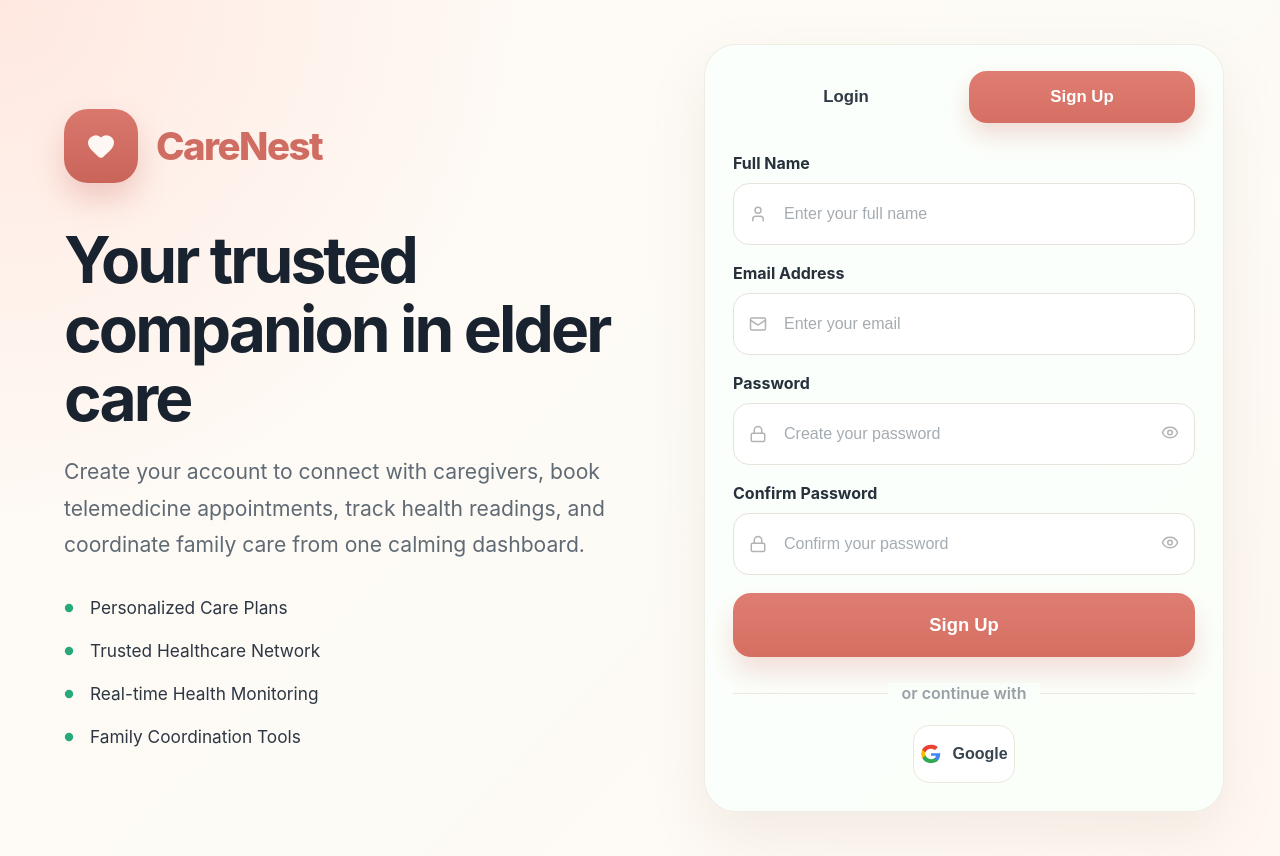
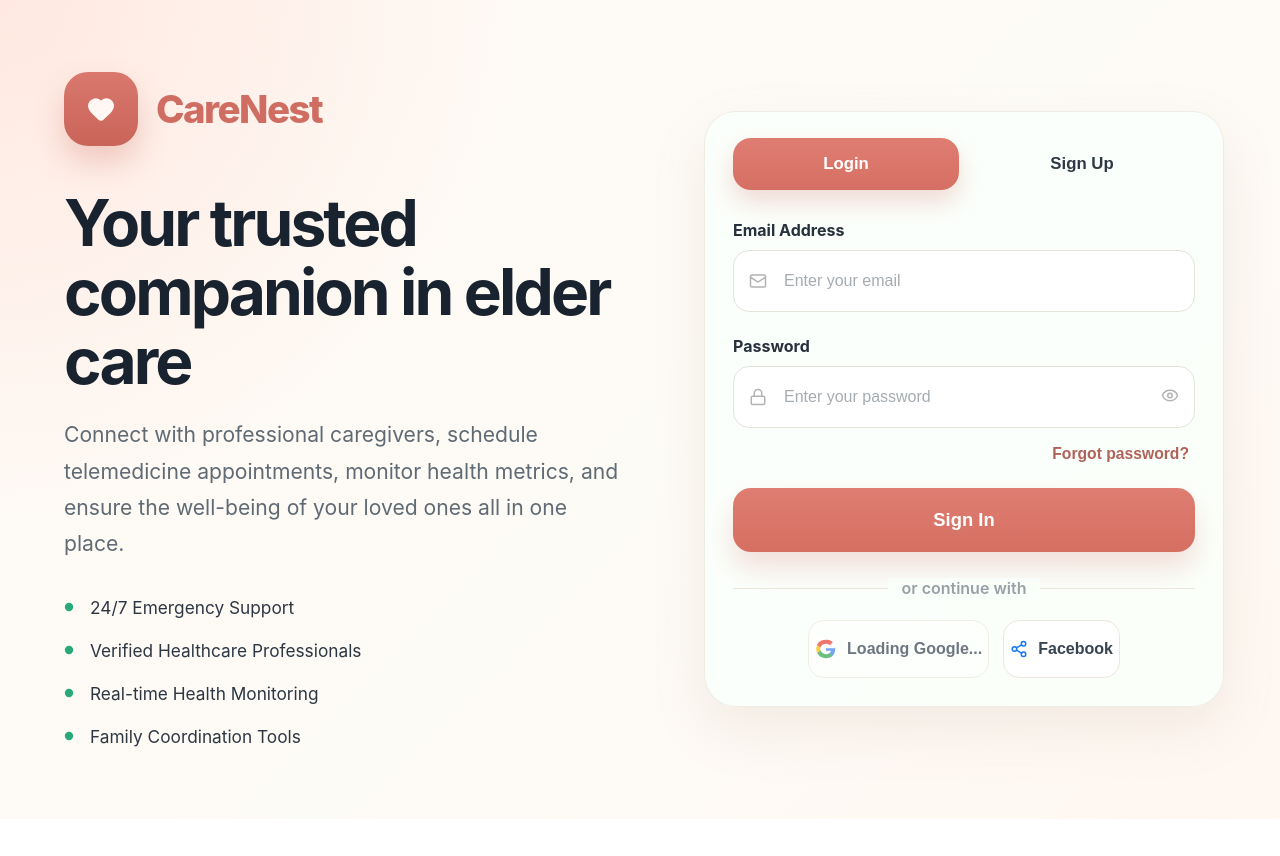
Before and after one commit to ayushsainidec24-spec/carenest-elderly-care-platform, a React (Create React App) app in the folder frontend/: page / in a window 1280 px wide. After the commit the page ends 819 px from the top, so only its background shows below. Built offline with nearby package versions, Linux system fonts and the light colour scheme.

Commit message:
Fix default landing page to login and improve Google sign-in readiness

```diff
--- a/frontend/src/App.js
+++ b/frontend/src/App.js
@@ -25,7 +25,7 @@ export default function App() {
           <Route
             path="/"
             element={
-              isAuthenticated ? <Navigate to="/dashboard" replace /> : <SignupRedesign />
+              isAuthenticated ? <Navigate to="/dashboard" replace /> : <LoginRedesign />
             }
           />
           <Route path="/login" element={<LoginRedesign />} />
--- a/frontend/src/components/LoginRedesign.js
+++ b/frontend/src/components/LoginRedesign.js
@@ -21,7 +21,7 @@ export function LoginRedesign() {
   const [showPassword, setShowPassword] = useState(false);
   const [loading, setLoading] = useState(false);
   const [error, setError] = useState("");
-  const { googleError, googleLoading, startGoogleSignIn } = useGoogleAuth(() => navigate("/dashboard"));
+  const { googleReady, googleError, googleLoading, startGoogleSignIn } = useGoogleAuth(() => navigate("/dashboard"));
 
   const handleSubmit = async (e) => {
     e.preventDefault();
@@ -146,7 +146,7 @@ export function LoginRedesign() {
               type="button"
               className="auth-social"
               onClick={startGoogleSignIn}
-              disabled={googleLoading}
+              disabled={!googleReady || googleLoading}
             >
               <span className="auth-social__mark auth-social__mark--google">
                 <svg width="22" height="22" viewBox="0 0 24 24" aria-hidden="true">
@@ -156,7 +156,7 @@ export function LoginRedesign() {
                   <path d="M12 6.18c1.62 0 3.08.56 4.23 1.66l3.17-3.17C17.47 2.66 14.97 2 12 2 7.72 2 3.98 4.05 2.2 7.38l3.67 2.82C6.73 8.1 9.15 6.18 12 6.18z" fill="#EA4335" />
                 </svg>
               </span>
-              <span>{googleLoading ? "Opening Google..." : "Google"}</span>
+              <span>{!googleReady ? "Loading Google..." : googleLoading ? "Opening Google..." : "Google"}</span>
             </button>
             <button type="button" className="auth-social">
               <Share2 size={18} className="auth-social__mark auth-social__mark--facebook" />
--- a/frontend/src/components/SignupRedesign.js
+++ b/frontend/src/components/SignupRedesign.js
@@ -24,7 +24,7 @@ export function SignupRedesign() {
   const [showConfirmPassword, setShowConfirmPassword] = useState(false);
   const [loading, setLoading] = useState(false);
   const [error, setError] = useState("");
-  const { googleError, googleLoading, startGoogleSignIn } = useGoogleAuth(() => navigate("/dashboard"));
+  const { googleReady, googleError, googleLoading, startGoogleSignIn } = useGoogleAuth(() => navigate("/dashboard"));
 
   const handleSubmit = async (e) => {
     e.preventDefault();
@@ -191,7 +191,7 @@ export function SignupRedesign() {
               type="button"
               className="auth-social"
               onClick={startGoogleSignIn}
-              disabled={googleLoading}
+              disabled={!googleReady || googleLoading}
             >
               <span className="auth-social__mark auth-social__mark--google">
                 <svg width="22" height="22" viewBox="0 0 24 24" aria-hidden="true">
@@ -201,7 +201,7 @@ export function SignupRedesign() {
                   <path d="M12 6.18c1.62 0 3.08.56 4.23 1.66l3.17-3.17C17.47 2.66 14.97 2 12 2 7.72 2 3.98 4.05 2.2 7.38l3.67 2.82C6.73 8.1 9.15 6.18 12 6.18z" fill="#EA4335" />
                 </svg>
               </span>
-              <span>{googleLoading ? "Opening Google..." : "Google"}</span>
+              <span>{!googleReady ? "Loading Google..." : googleLoading ? "Opening Google..." : "Google"}</span>
             </button>
           </div>
         </div>
```
